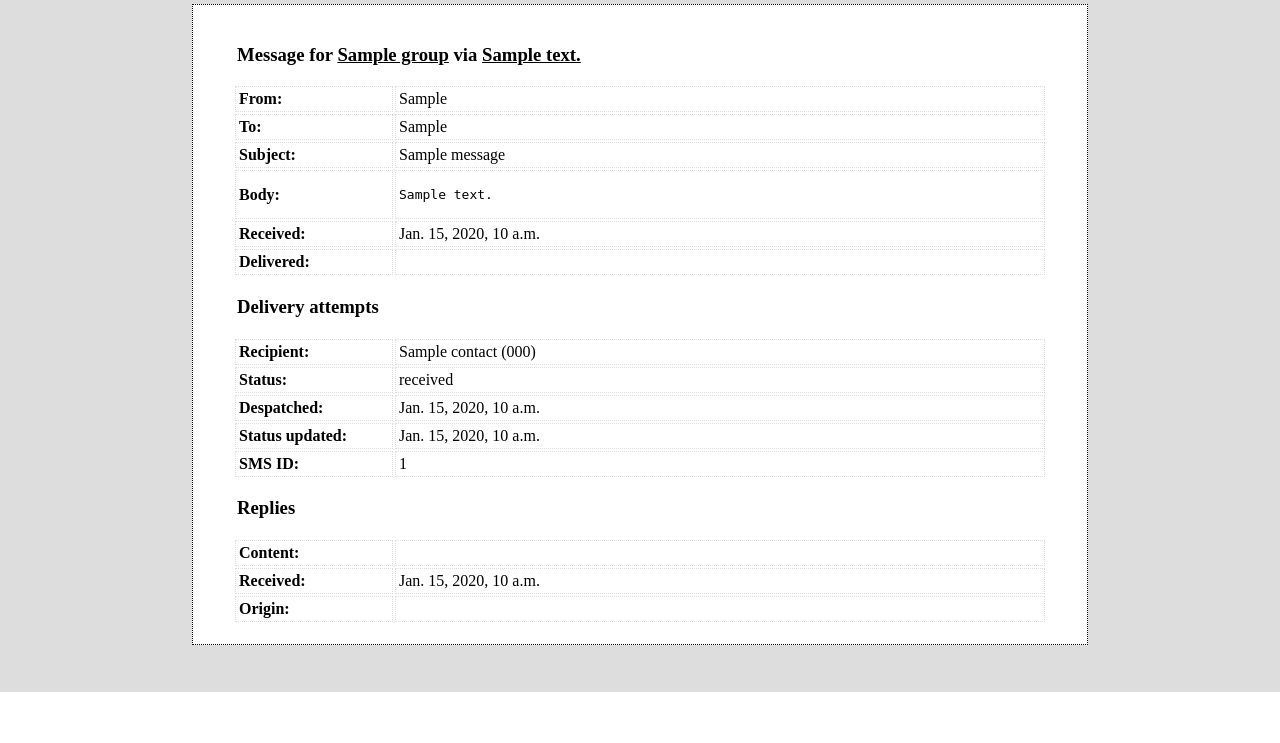
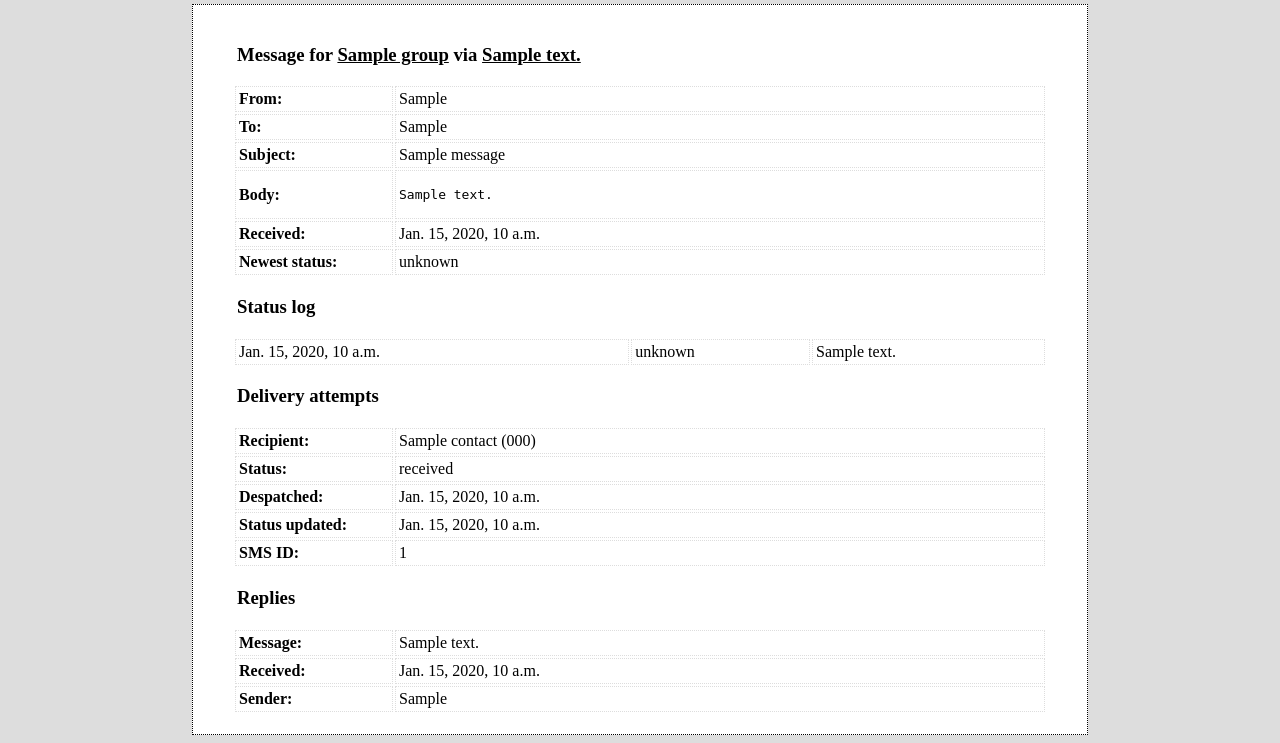
Before and after one commit to mludvig/thialfi, a Django app: page /detail/1/ in a window 1280 px wide. Shown: the part 108-851 px from the top of the page. Before the commit the page ends 800 px from the top, so only its background shows below. Run offline with Django 3.2, Linux system fonts and the light colour scheme; tables that the repository leaves empty hold one stand-in row (values such as "Sample post").

Commit message:
Updated HTML templates

```diff
--- a/doc_root/static/css/thialfi.css
+++ b/doc_root/static/css/thialfi.css
@@ -34,6 +34,10 @@
 	padding: 3px;
 }
 
+table.messages-list tr.acked {
+	background-color: #afa;
+}
+
 table.messages-list tr.delivered {
 	background-color: #dfd;
 }
--- a/templates/thialfi/detail.html
+++ b/templates/thialfi/detail.html
@@ -12,12 +12,15 @@
 <tr><td class="label">Subject:</td><td class="content">{{ message.hdr_subject }}</td></tr>
 <tr><td class="label">Body:</td><td class="content"><pre>{{ message.body }}</pre></td></tr>
 <tr><td class="label">Received:</td><td class="content">{{ message.dt_received }}</td></tr>
-<tr><td class="label">Delivered:</td><td class="content">{{ message.dt_delivered }}</td></tr>
-<!--
-<tr><td class="label">Escalated:</td><td class="content">{{ message.dt_delivered }}</td></tr>
-<tr><td class="label">Expired:</td><td class="content">{{ message.dt_delivered }}</td></tr>
--->
+<tr><td class="label">Newest status:</td><td class="content">{{ message.newest_status.status }}</td></tr>
 </table>
+<h3 class="table-header">Status log</h3>
+<table class="message-detail">
+{% for status in message.messagestatus_set.all %}
+<tr><td>{{ status.dt_status }}</td><td>{{ status.status }}</td><td>{{ status.note }}</td></tr>
+{% endfor %}
+</table>
+
 <h3 class="table-header">Delivery attempts</h3>
 {% for delivery in message.delivery_set.all %}
 <table class="message-detail">
@@ -30,9 +33,9 @@
 <h3 class="table-header">Replies</h3>
 {% for reply in delivery.reply_set.all %}
 <table class="message-detail">
-<tr><td class="label">Content:</td><td>{{ reply.content }}</td></tr>
+<tr><td class="label">Message:</td><td>{{ reply.message }}</td></tr>
 <tr><td class="label">Received:</td><td>{{ reply.dt_received }}</td></tr>
-<tr><td class="label">Origin:</td><td>{{ reply.origin }}</td></tr>
+<tr><td class="label">Sender:</td><td>{{ reply.sender }}</td></tr>
 </table>
 {% endfor %}
 {% endfor %}
```
